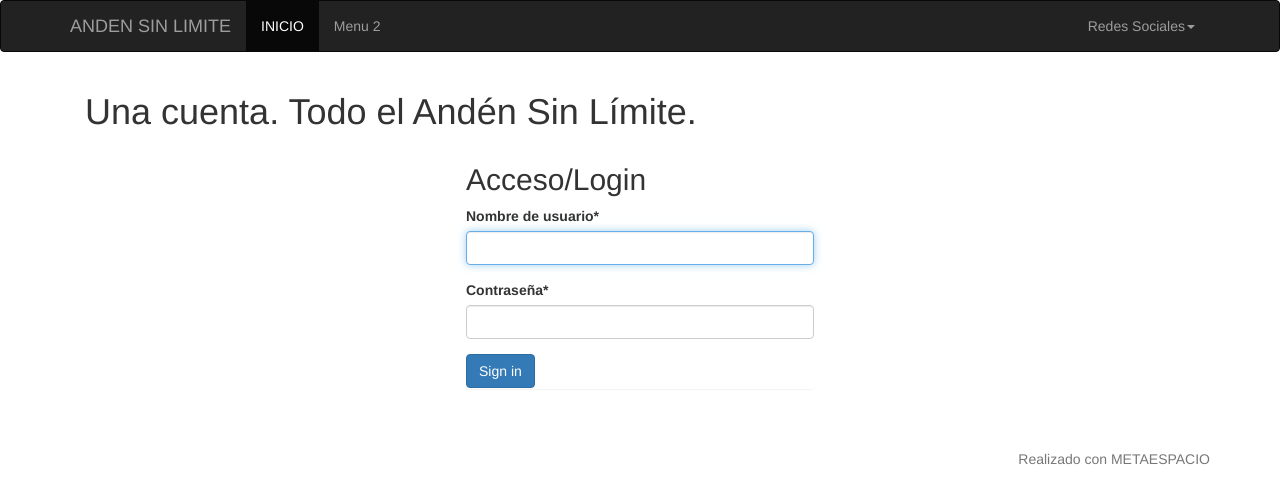
After one commit to kreitek/metaespacio, a Django app: page /accounts/login/ in a window 1280 px wide. The commit adds this page. Shown: the top 504 px of the page. Run offline with Django 3.2, Linux system fonts and the light colour scheme; some libraries are stand-ins or nearby versions.

Commit message:
Added django-crispy-forms (the only up-to-date alternative to build automatically bootstrap forms), aplied to login form, and refactored login form to use default django views

```diff
--- a/metaespacio/metaespacio/settings.py
+++ b/metaespacio/metaespacio/settings.py
@@ -36,6 +36,7 @@ INSTALLED_APPS = (
     'django.contrib.sessions',
     'django.contrib.messages',
     'django.contrib.staticfiles',
+    'crispy_forms',
     'plantilla',
     'registro',
     'espacios',
@@ -84,3 +85,5 @@ USE_TZ = True
 # https://docs.djangoproject.com/en/1.6/howto/static-files/
 
 STATIC_URL = '/static/'
+
+CRISPY_TEMPLATE_PACK = "bootstrap3"
--- a/metaespacio/metaespacio/urls.py
+++ b/metaespacio/metaespacio/urls.py
@@ -8,5 +8,7 @@ urlpatterns = patterns('',
     url(r'^registro/', include('registro.urls')),
     url(r'^admin/', include(admin.site.urls)),
     url(r'^captcha/', include('captcha.urls')),
+    url(r'^accounts/login/$', 'django.contrib.auth.views.login', name="login"),
+    url(r'^accounts/logout/$', 'django.contrib.auth.views.logout', name="logout"),
     url(r'^', include('plantilla.urls')),
 )
--- a/metaespacio/plantilla/templates/inicio.html
+++ b/metaespacio/plantilla/templates/inicio.html
@@ -7,7 +7,7 @@
         <br><br>
         <h4><i>Inscríbete y accede como miembros a una amplia variedad de servicios y posibilidades.</i></h4><br>
         <a href="/registro/create" class="btn btn-lg btn-success btn-lg" type="button">Inscríbite aquí</a>
-        <a href="/registro/login" class="btn btn-lg btn-info btn-lg" type="button">Acceso Miembros</a>
+        <a href="{% url 'login' %}" class="btn btn-lg btn-info btn-lg" type="button">Acceso Miembros</a>
         <br><br><br><br>
         <div class="row">
             <div class="col-lg-5 col-lg-offset-1 col-md-6">
--- /dev/null
+++ b/metaespacio/plantilla/templates/registration/login.html
@@ -0,0 +1,18 @@
+{% extends "base.html" %}
+{% load crispy_forms_tags %}
+
+{% block body %}
+    <div class="container-fluid">
+        <h1 class="center-block">Una cuenta. Todo el Andén Sin Límite.</h1>
+        <div class="row">
+            <div class="col-md-offset-4 col-md-4">
+                <form role="form" class="panel" method="POST" action="{% url 'login' %}">
+                    <h2 class="form-signin-heading">Acceso/Login</h2>
+                    {% csrf_token %}
+                    {{ form|crispy }}
+                    <button type="submit" class="btn btn-primary">Sign in</button>
+                </form>
+            </div>
+        </div>
+    </div>
+{% endblock body %}
--- a/metaespacio/requirements.txt
+++ b/metaespacio/requirements.txt
@@ -1,2 +1,3 @@
 django==1.6
 django-simple-captcha
+django-crispy-forms
```
Also changed, not shown: metaespacio/plantilla/templates/registro/login.html (deleted, +0 -38 lines).
